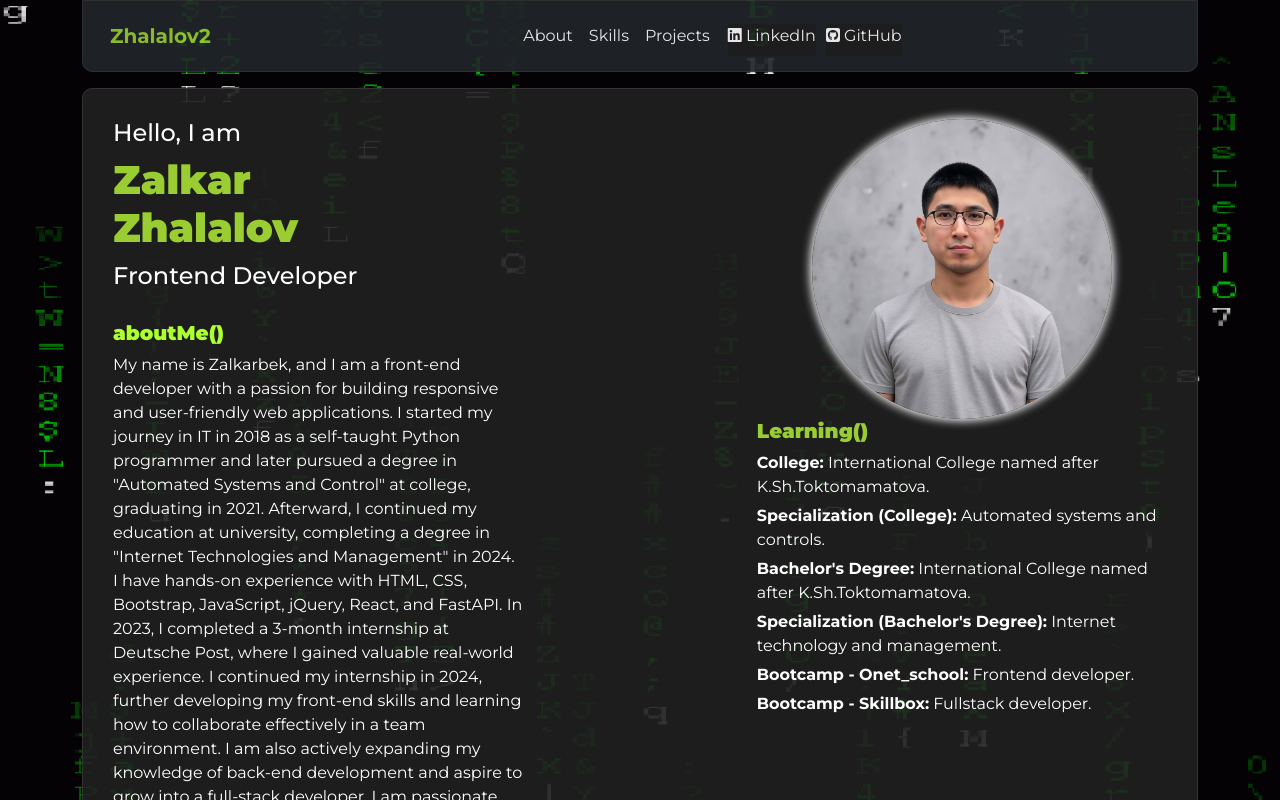
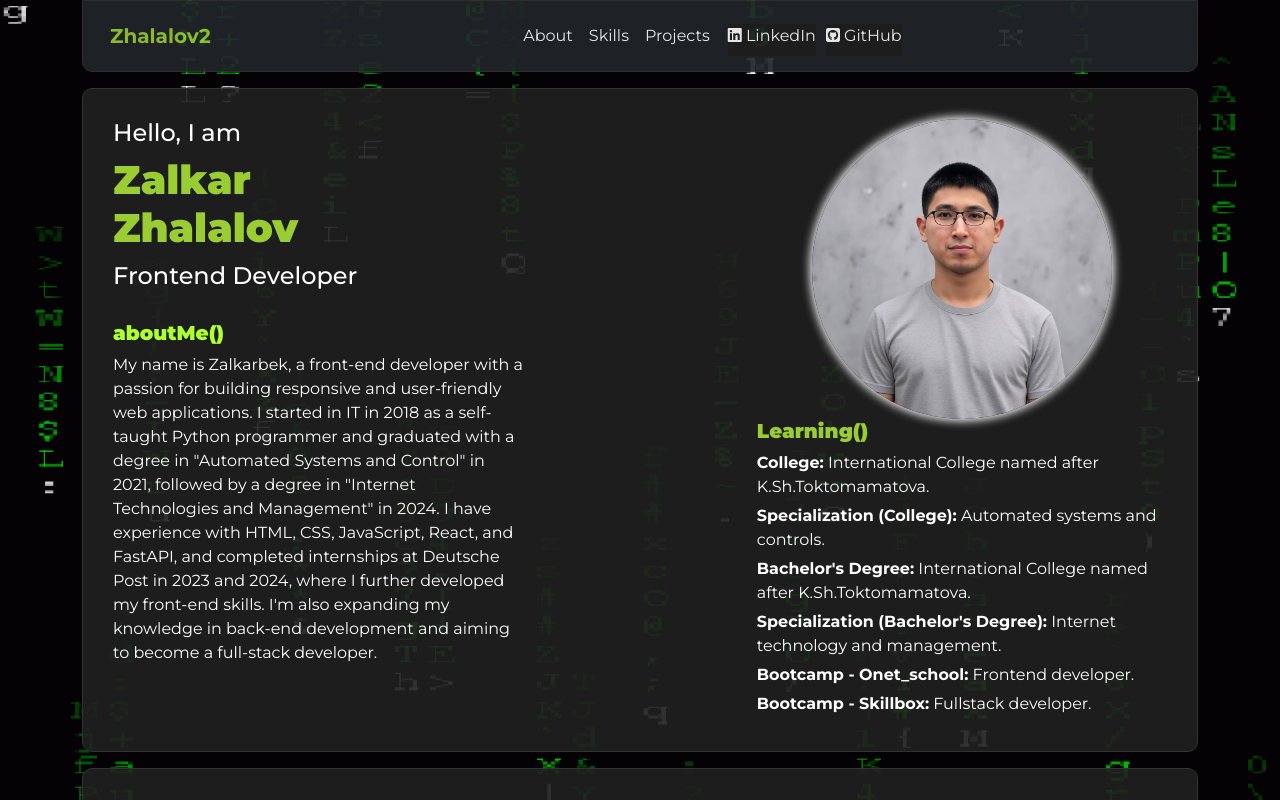
Before and after one commit to Zhalalov2-code/portfolio, a React (Create React App) app: page / in a window 1280 px wide. Shown: the top 800 px of the page. Built offline with nearby package versions, Linux system fonts and the light colour scheme.

Commit message:
Обнова новый

```diff
--- a/src/components/aboutMe.jsx
+++ b/src/components/aboutMe.jsx
@@ -14,11 +14,10 @@ function AboutMe() {
                         </div>
                         <div className="about">
                             <h5 className="nameAbout"><b>aboutMe()</b></h5>
-                            <p className=''>
-                                My name is Zalkarbek, and I am a front-end developer with a passion for building responsive and user-friendly web applications. I started my journey in IT in 2018 as a self-taught Python programmer and later pursued a degree in "Automated Systems and Control" at college, graduating in 2021. Afterward, I continued my education at university, completing a degree in "Internet Technologies and Management" in 2024.
-                                I have hands-on experience with HTML, CSS, Bootstrap, JavaScript, jQuery, React, and FastAPI. In 2023, I completed a 3-month internship at Deutsche Post, where I gained valuable real-world experience. I continued my internship in 2024, further developing my front-end skills and learning how to collaborate effectively in a team environment. I am also actively expanding my knowledge of back-end development and aspire to grow into a full-stack developer.
-                                I am passionate about learning new technologies and continuously improving my skills to build high-quality and scalable web applications.
-                            </p>
+                            <p>
+    My name is Zalkarbek, a front-end developer with a passion for building responsive and user-friendly web applications. I started in IT in 2018 as a self-taught Python programmer and graduated with a degree in "Automated Systems and Control" in 2021, followed by a degree in "Internet Technologies and Management" in 2024. I have experience with HTML, CSS, JavaScript, React, and FastAPI, and completed internships at Deutsche Post in 2023 and 2024, where I further developed my front-end skills. I'm also expanding my knowledge in back-end development and aiming to become a full-stack developer.
+</p>
+
                         </div>
                     </div>
                     {/* Правый блок */}
--- a/src/css/aboutMe.css
+++ b/src/css/aboutMe.css
@@ -80,6 +80,17 @@
     font-weight: bold;
 }
 
+.description {
+    overflow: hidden;
+    height: 100px; /* начальная высота для скрытого текста */
+    transition: height 0.3s ease-out; /* плавное изменение высоты */
+}
+
+.description.expanded {
+    height: 500px; /* устанавливаем максимальную высоту для развернутого текста, можно подстроить */
+}
+
+
 /* Медиазапросы для мобильных устройств */
 @media (max-width: 768px) {
     .aboutMe {
```
